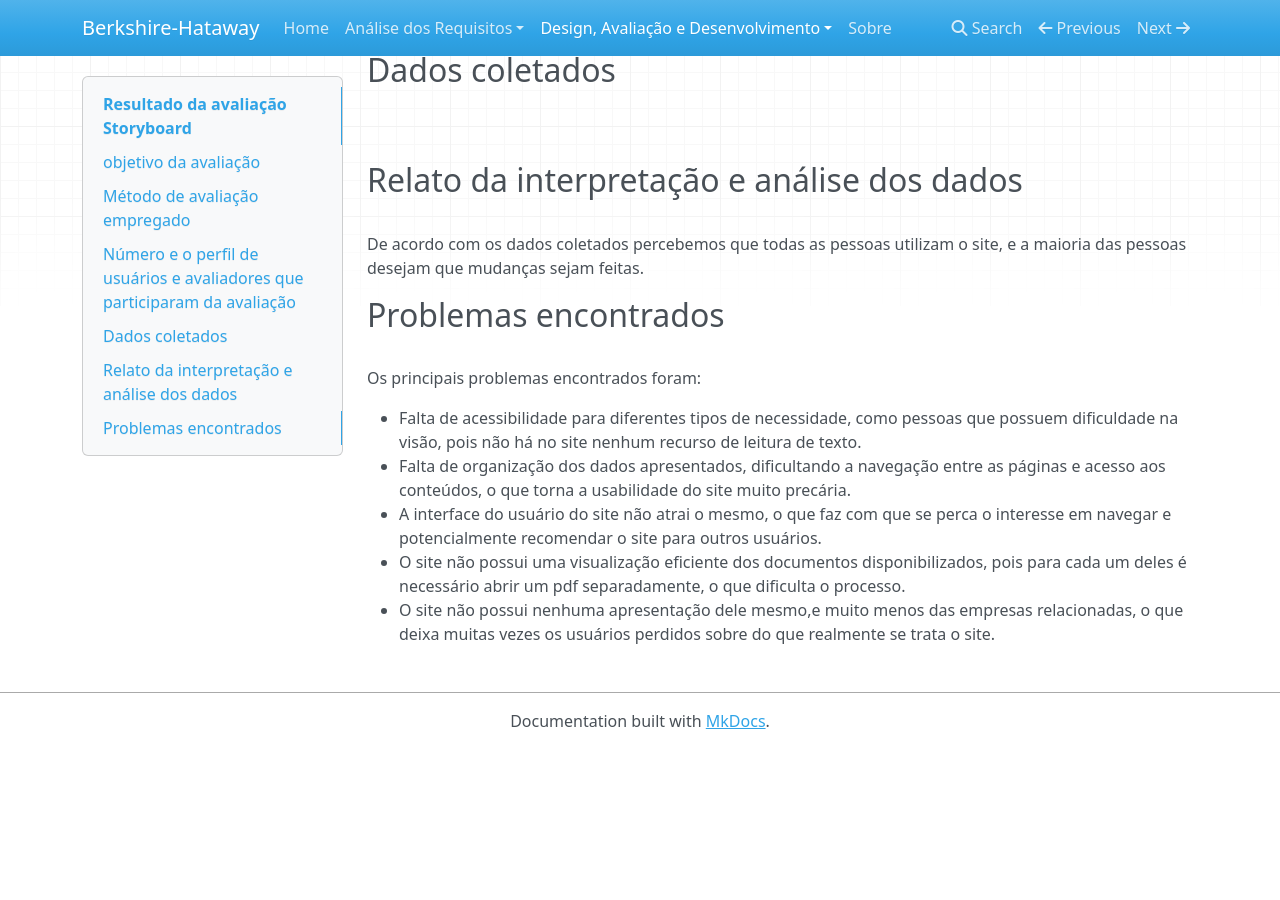
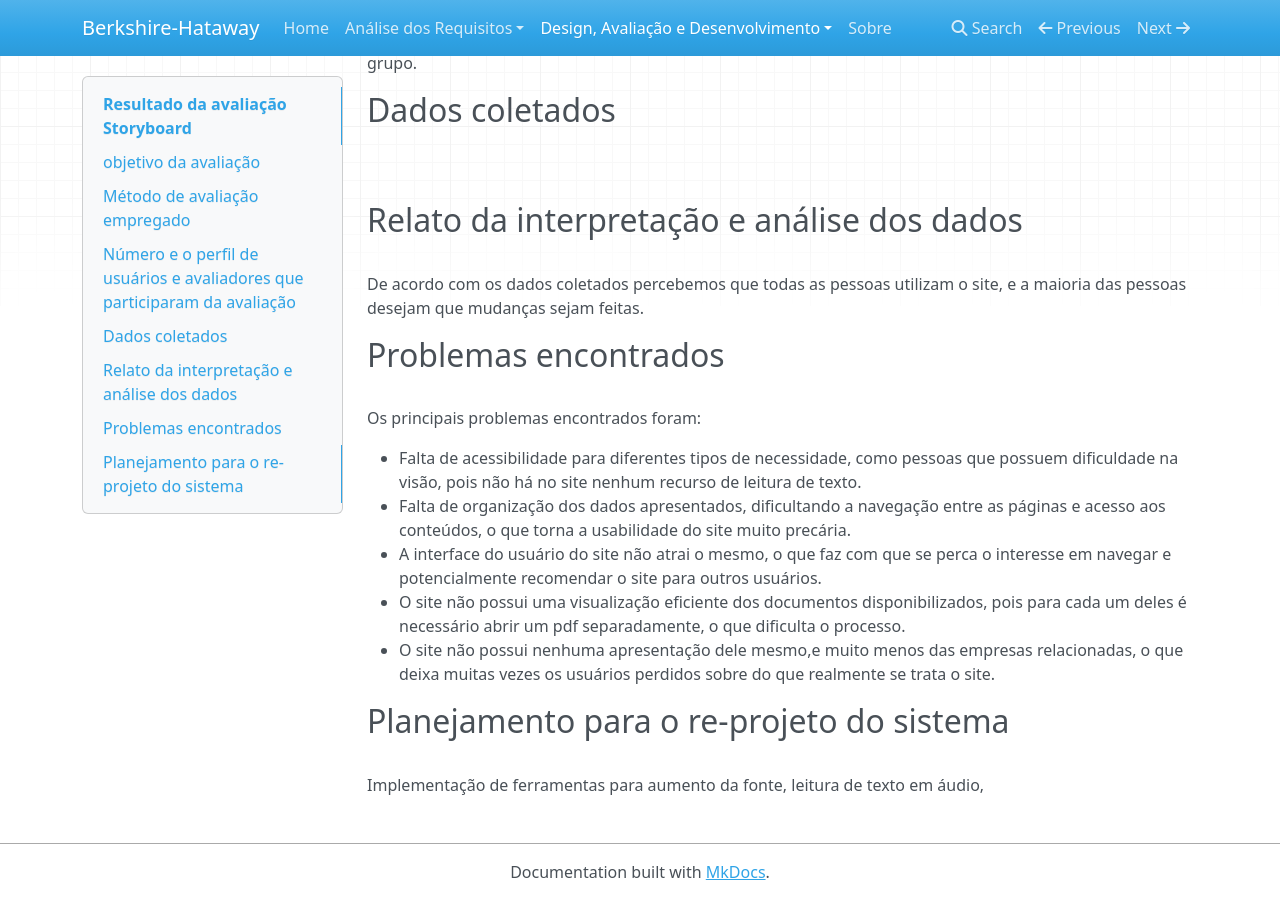
Before and after one commit to jon6thanbatista/2020.2-berkshirehataway, an MkDocs documentation site: the page built from docs/Design_avaliacao_desenvolvimento/Nivel_1/Storyboard/Resultado_storyboard.md, in a window 1280 px wide and 900 px high, scrolled down 669 px. Built offline with MkDocs 1.6.1, drawn with Linux system fonts in a browser that asks for light colours; nearby versions of some CDN libraries; before the commit the page ends 1418 px from its top, so only the background shows below that.

```diff
--- a/docs/Design_avaliacao_desenvolvimento/Nivel_1/Storyboard/Resultado_storyboard.md
+++ b/docs/Design_avaliacao_desenvolvimento/Nivel_1/Storyboard/Resultado_storyboard.md
@@ -1,4 +1,6 @@
 # Resultado da avaliação Storyboard
+
+<br>
 
 ## objetivo da avaliação
 
@@ -40,3 +42,8 @@ Os principais problemas encontrados foram:
 * O site não possui uma visualização eficiente dos documentos disponibilizados, pois para cada um deles é necessário abrir um pdf separadamente, o que dificulta o processo.
 * O site não possui nenhuma apresentação dele mesmo,e muito menos das empresas relacionadas, o que deixa muitas vezes os usuários perdidos sobre do que realmente se trata o site.
 <br>
+
+## Planejamento para o re-projeto do sistema
+
+<br>
+Implementação de ferramentas para aumento da fonte, leitura de texto em áudio,
--- a/mkdocs.yml
+++ b/mkdocs.yml
@@ -18,6 +18,7 @@ nav:
       - Parte 2:
         - Analise de tarefas: Design_avaliacao_desenvolvimento/Nivel_1/Analise_tarefas/analisedetarefas.md
         - Planejamento da avaliação: Design_avaliacao_desenvolvimento/Nivel_1/Analise_tarefas/Planejamento_analise_tarefas.md
+        - Resultado da avaliação: Design_avaliacao_desenvolvimento/Nivel_1/Analise_tarefas/Resultado_avaliação_analise_tarefa.md
       - Termo de consentimento: Design_avaliacao_desenvolvimento/Nivel_1/termodeconsentimento.md
     - Nivel 2:
       - Prototipo de papel: Design_avaliacao_desenvolvimento/Nivel_2/Prototipo_papel.md
```
Also changed, not shown: docs/Design_avaliacao_desenvolvimento/Nivel_1/Analise_tarefas/Resultado_avaliação_analise_tarefa.md (added, +18 -0 lines).
